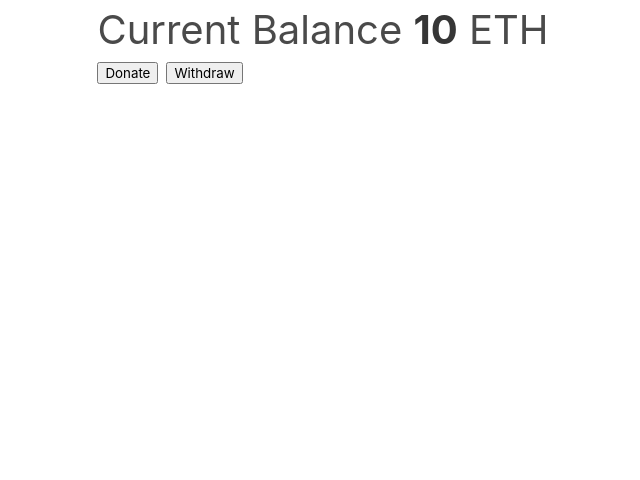
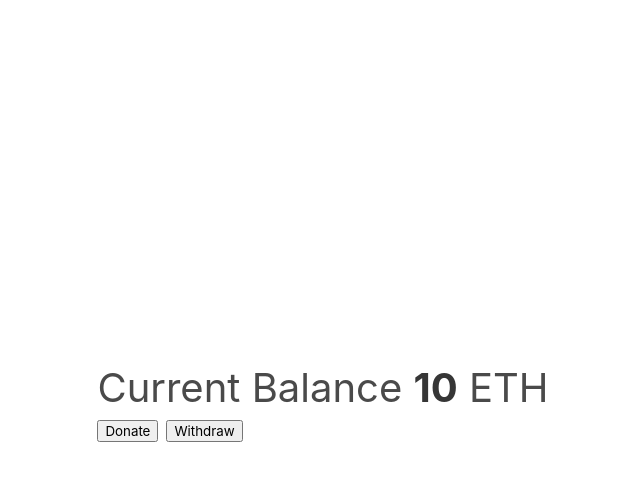
Before and after one commit to Blockchain-Projects-101/Faucet, a React (Create React App) app: page / in a window 1280 px wide. Shown: the top 480 px of the page, without its empty margins (317-957 px from the left). Built offline with nearby package versions, Linux system fonts and the light colour scheme.

Commit message:
Align the faucet container to the center vertically

```diff
--- a/src/index.css
+++ b/src/index.css
@@ -1,4 +1,8 @@
+html{
+  height: 100%;
+}
 body {
+  height: 100%;
   margin: 0;
   font-family: -apple-system, BlinkMacSystemFont, 'Segoe UI', 'Roboto', 'Oxygen',
     'Ubuntu', 'Cantarell', 'Fira Sans', 'Droid Sans', 'Helvetica Neue',
@@ -11,3 +15,6 @@ code {
   font-family: source-code-pro, Menlo, Monaco, Consolas, 'Courier New',
     monospace;
 }
+#root{
+  height: 100%;
+}
```
